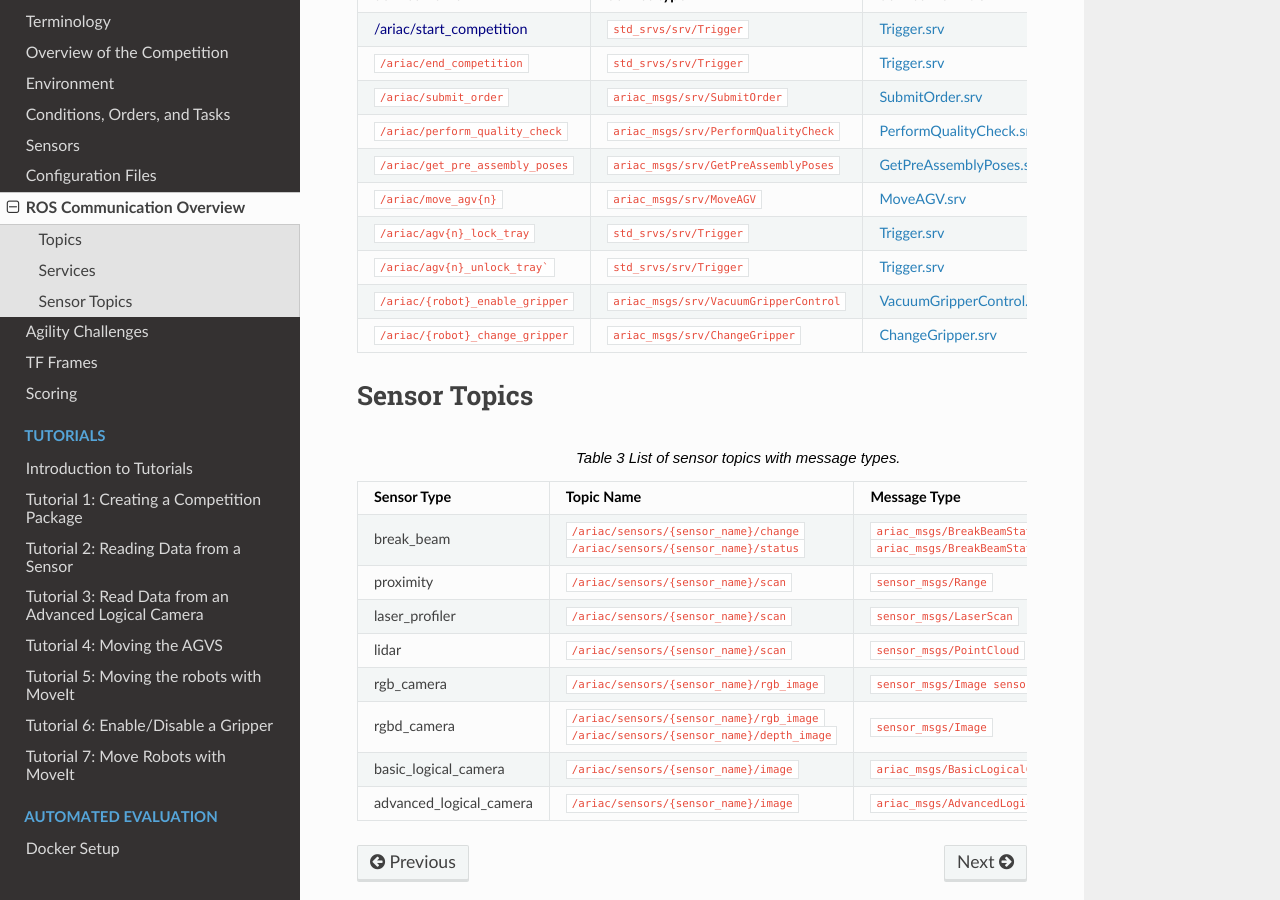
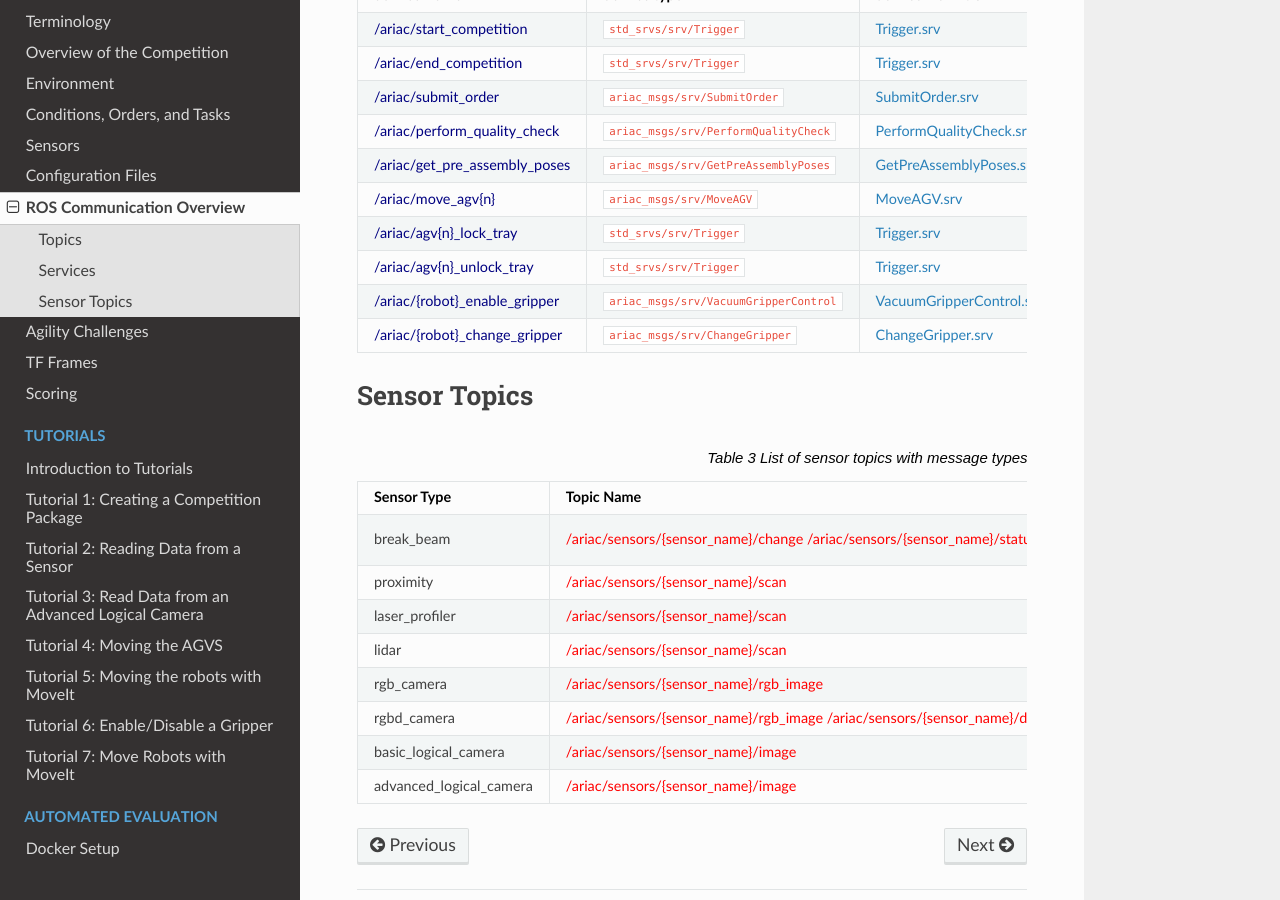
Before and after one commit to usnistgov/ARIAC, a Sphinx documentation site: the page built from docs/competition/ros_communication.rst, in a window 1280 px wide and 900 px high, scrolled down 866 px. Built offline with Sphinx 7.4.7 and the Read the Docs theme 2.0.0, drawn with Linux system fonts in a browser that asks for light colours; some of the changed lines change nothing that is shown.

Commit message:
communications

````diff
--- a/docs/competition/ros_communication.rst
+++ b/docs/competition/ros_communication.rst
@@ -91,39 +91,39 @@
      - ``std_srvs/srv/Trigger``
      - `Trigger.srv <https://docs.ros2.org/galactic/api/std_srvs/srv/Trigger.html>`_
      - Start the competition
-   * - ``/ariac/end_competition``
+   * - :navy:`/ariac/end_competition`
      - ``std_srvs/srv/Trigger``
      - `Trigger.srv <https://docs.ros2.org/galactic/api/std_srvs/srv/Trigger.html>`_
      - End the competition
-   * - ``/ariac/submit_order``
+   * - :navy:`/ariac/submit_order`
      - ``ariac_msgs/srv/SubmitOrder``
      - `SubmitOrder.srv <https://github.com/usnistgov/ARIAC/blob/ariac2023/ariac_msgs/srv/SubmitOrder.srv>`_
      - Submit an order with the requested ``order_id``
-   * - ``/ariac/perform_quality_check``
+   * - :navy:`/ariac/perform_quality_check`
      - ``ariac_msgs/srv/PerformQualityCheck``
      - `PerformQualityCheck.srv <https://github.com/usnistgov/ARIAC/blob/ariac2023/ariac_msgs/srv/PerformQualityCheck.srv>`_
      - Check the quality of a kitting order with the requested ``order_id``
-   * - ``/ariac/get_pre_assembly_poses``
+   * - :navy:`/ariac/get_pre_assembly_poses`
      - ``ariac_msgs/srv/GetPreAssemblyPoses``
      - `GetPreAssemblyPoses.srv <https://github.com/usnistgov/ARIAC/blob/ariac2023/ariac_msgs/srv/GetPreAssemblyPoses.srv>`_
      - Get the pose of parts on the AGVs prior to assembly for an assembly or combined order with ``order_id``
-   * - ``/ariac/move_agv{n}``
+   * - :navy:`/ariac/move_agv{n}`
      - ``ariac_msgs/srv/MoveAGV``
      - `MoveAGV.srv <https://github.com/usnistgov/ARIAC/blob/ariac2023/ariac_msgs/srv/MoveAGV.srv>`_
      - Move the AGV {n} to the requested location
-   * - ``/ariac/agv{n}_lock_tray``
+   * - :navy:`/ariac/agv{n}_lock_tray`
      - ``std_srvs/srv/Trigger``
      - `Trigger.srv <https://docs.ros2.org/galactic/api/std_srvs/srv/Trigger.html>`_
      - Lock a kit tray to AGV {n}
-   * - ``/ariac/agv{n}_unlock_tray```
+   * - :navy:`/ariac/agv{n}_unlock_tray`
      - ``std_srvs/srv/Trigger``
      - `Trigger.srv <https://docs.ros2.org/galactic/api/std_srvs/srv/Trigger.html>`_
      - Unlock a kit tray to AGV {n}
-   * - ``/ariac/{robot}_enable_gripper``
+   * - :navy:`/ariac/{robot}_enable_gripper`
      - ``ariac_msgs/srv/VacuumGripperControl``
      - `VacuumGripperControl.srv <https://github.com/usnistgov/ARIAC/blob/ariac2023/ariac_msgs/srv/VacuumGripperControl.srv>`_
      - Set the state of {robot}'s gripper to the request state
-   * - ``/ariac/{robot}_change_gripper``
+   * - :navy:`/ariac/{robot}_change_gripper`
      - ``ariac_msgs/srv/ChangeGripper``
      - `ChangeGripper.srv <https://github.com/usnistgov/ARIAC/blob/ariac2023/ariac_msgs/srv/ChangeGripper.srv>`_
      - Change the type of {robot}'s gripper to the request type
@@ -155,28 +155,28 @@
      - Topic Name
      - Message Type
    * - break_beam
-     - ``/ariac/sensors/{sensor_name}/change`` ``/ariac/sensors/{sensor_name}/status``
+     - :red:`/ariac/sensors/{sensor_name}/change` :red:`/ariac/sensors/{sensor_name}/status`
      - ``ariac_msgs/BreakBeamStatus`` ``ariac_msgs/BreakBeamStatus``
    * - proximity
-     - ``/ariac/sensors/{sensor_name}/scan``
+     - :red:`/ariac/sensors/{sensor_name}/scan`
      - ``sensor_msgs/Range``
    * - laser_profiler
-     - ``/ariac/sensors/{sensor_name}/scan``
+     - :red:`/ariac/sensors/{sensor_name}/scan`
      - ``sensor_msgs/LaserScan``
    * - lidar
-     - ``/ariac/sensors/{sensor_name}/scan``
+     - :red:`/ariac/sensors/{sensor_name}/scan`
      - ``sensor_msgs/PointCloud``
    * - rgb_camera
-     - ``/ariac/sensors/{sensor_name}/rgb_image``
+     - :red:`/ariac/sensors/{sensor_name}/rgb_image`
      - ``sensor_msgs/Image sensor_msgs/Image``
    * - rgbd_camera
-     - ``/ariac/sensors/{sensor_name}/rgb_image`` ``/ariac/sensors/{sensor_name}/depth_image``
+     - :red:`/ariac/sensors/{sensor_name}/rgb_image` :red:`/ariac/sensors/{sensor_name}/depth_image`
      - ``sensor_msgs/Image``
    * - basic_logical_camera
-     - ``/ariac/sensors/{sensor_name}/image``
+     - :red:`/ariac/sensors/{sensor_name}/image`
      - ``ariac_msgs/BasicLogicalCameraImage``
    * - advanced_logical_camera
-     - ``/ariac/sensors/{sensor_name}/image``
+     - :red:`/ariac/sensors/{sensor_name}/image`
      - ``ariac_msgs/AdvancedLogicalCameraImage``
 
 ..
````
